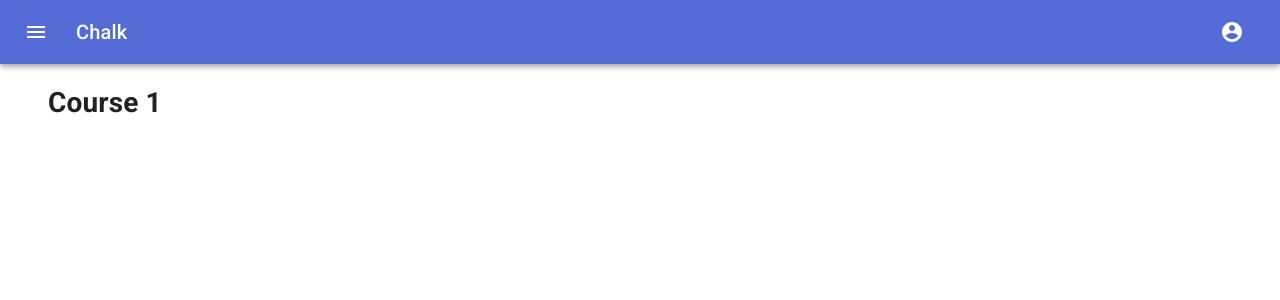
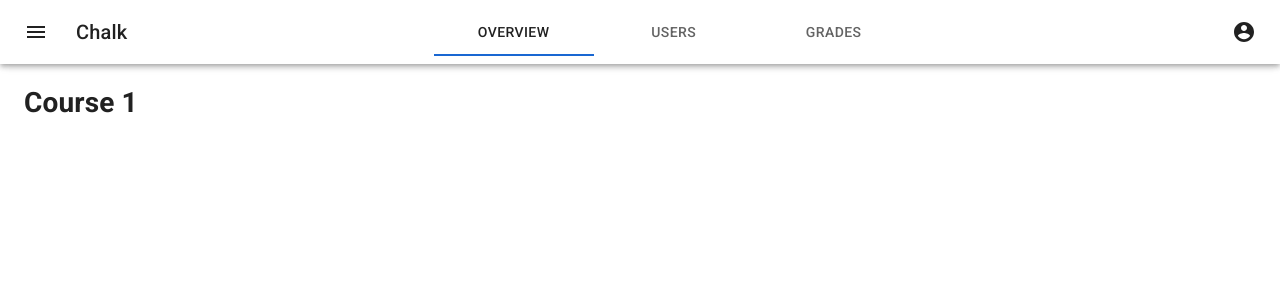
Before and after one commit to lnkphm/Chalk, a React (Create React App) app in the folder frontend/: page /course/1 in a window 1280 px wide. Shown: the top 300 px of the page. Built offline with nearby package versions, Linux system fonts and the light colour scheme.

Commit message:
Update theme and appbar for course

```diff
--- a/frontend/src/components/AppBar.jsx
+++ b/frontend/src/components/AppBar.jsx
@@ -1,4 +1,5 @@
 import React from 'react';
+import { BrowserRouter as Router, Route, Switch } from 'react-router-dom';
 import AppBar from '@material-ui/core/AppBar';
 import Toolbar from '@material-ui/core/Toolbar';
 import { makeStyles } from '@material-ui/core/styles';
@@ -6,6 +7,7 @@ import { makeStyles } from '@material-ui/core/styles';
 import AppBarDrawer from './AppBarDrawer';
 import AppBarAccount from './AppBarAccount';
 import AppBarTitle from './AppBarTitle';
+import AppBarCourseNav from './AppBarCourseNav';
 
 const useStyles = makeStyles((theme) => ({
   root: {
@@ -22,6 +24,23 @@ export default function NavBar() {
         <Toolbar>
           <AppBarDrawer />
           <AppBarTitle text="Chalk" />
+          <Switch>
+            <Route
+              path="/course/:courseId"
+              exact
+              render={(props) => <AppBarCourseNav {...props} value={0} />}
+            />
+            <Route
+              path="/course/:courseId/users"
+              exact
+              render={(props) => <AppBarCourseNav {...props} value={1} />}
+            />
+            <Route
+              path="/course/:courseId/grades"
+              exact
+              render={(props) => <AppBarCourseNav {...props} value={2} />}
+            />
+          </Switch>
           <AppBarAccount />
         </Toolbar>
       </AppBar>
--- a/frontend/src/components/AppBarAccount.jsx
+++ b/frontend/src/components/AppBarAccount.jsx
@@ -20,7 +20,7 @@ export default function AppBarAccount(props) {
   };
   return (
     <div className={classes.root}>
-      <IconButton color="inherit" onClick={handleClick}>
+      <IconButton edge="end" color="inherit" onClick={handleClick}>
         <AccountCircle />
       </IconButton>
       <Menu
--- /dev/null
+++ b/frontend/src/components/AppBarCourseNav.jsx
@@ -0,0 +1,39 @@
+import React from 'react';
+import { makeStyles } from '@material-ui/core/styles';
+import Tabs from '@material-ui/core/Tabs';
+import Tab from '@material-ui/core/Tab';
+
+const useStyles = makeStyles((theme) => ({
+  root: {
+    flexGrow: 1,
+  },
+}));
+
+export default function AppBarCourseNav(props) {
+  const classes = useStyles();
+  const {
+    match: { params },
+  } = props;
+
+  return (
+    <div className={classes.root}>
+      <Tabs value={props.value}>
+        <Tab
+          component="a"
+          href={`/course/${params.courseId}`}
+          label="Overview"
+        />
+        <Tab
+          component="a"
+          href={`/course/${params.courseId}/users`}
+          label="Users"
+        />
+        <Tab
+          component="a"
+          href={`/course/${params.courseId}/grades`}
+          label="Grades"
+        />
+      </Tabs>
+    </div>
+  );
+}
--- a/frontend/src/components/Course.jsx
+++ b/frontend/src/components/Course.jsx
@@ -1,5 +1,4 @@
 import React from 'react';
-import Container from '@material-ui/core/Container';
 import { withStyles } from '@material-ui/core/styles';
 
 const styles = (theme) => ({
@@ -15,9 +14,9 @@ class Course extends React.Component {
     const { classes } = this.props;
     const {match: {params}} = this.props;
     return (
-      <Container>
+      <div>
         <h1>Course {params.courseId}</h1>
-      </Container>
+      </div>
     );
   }
 }
--- a/frontend/src/components/HomeCourseListItem.jsx
+++ b/frontend/src/components/HomeCourseListItem.jsx
@@ -2,34 +2,22 @@ import React from 'react';
 import Container from '@material-ui/core/Container';
 import Paper from '@material-ui/core/Paper';
 import Link from '@material-ui/core/Link';
-import { withStyles } from '@material-ui/core/styles';
+import { makeStyles } from '@material-ui/core/styles';
 
-const styles = (theme) => ({
+const useStyles = makeStyles((theme) => ({
   paper: {
     padding: theme.spacing(5),
-    '&:hover': {
-    }
+    '&:hover': {},
   },
-})
+}));
 
-
-class HomeCourseListItem extends React.Component {
-  constructor(props) {
-    super(props);
-  }
-
-  render() {
-    const { classes } = this.props;
+export default function HomeCourseListItem(props) {
+  const classes = useStyles();
   return (
     <Container>
       <Paper elevation={1} className={classes.paper}>
-          <Link href={this.props.url}>
-            {this.props.name}
-          </Link>
+        <Link color="inherit" href={props.url}>{props.name}</Link>
       </Paper>
     </Container>
   );
 }
-}
-
-export default withStyles(styles, {withTheme: true})(HomeCourseListItem);
--- a/frontend/src/theme.js
+++ b/frontend/src/theme.js
@@ -4,16 +4,16 @@ import { createMuiTheme } from "@material-ui/core/styles";
 const theme = createMuiTheme({
   palette: {
     primary: {
-      main: "#556cd6",
+      main: "#FFF",
     },
     secondary: {
-      main: "#19857b",
+      main: "#1967D2",
     },
     error: {
       main: red.A400,
     },
     background: {
-      default: "#fff",
+      default: "#FFF",
     },
   },
 });
```
Lines whose indentation alone changed are shown as unchanged.
